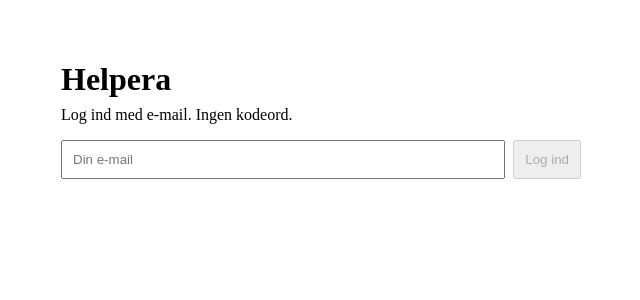
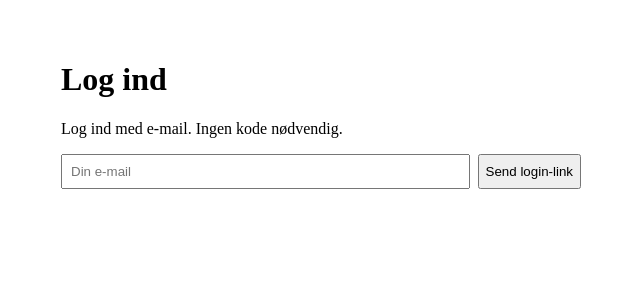
Before and after one commit to Helperadk/Helpera, a Next.js app: page / in a window 1280 px wide. Shown: the top 300 px of the page, without its empty margins (319-959 px from the left). Built offline with nearby package versions, Linux system fonts and the light colour scheme; no server answers.

Commit message:
Update page.tsx

```diff
--- a/app/page.tsx
+++ b/app/page.tsx
@@ -12,34 +12,35 @@ export default function Home() {
 
     const { error } = await supabase.auth.signInWithOtp({
       email,
-      options: { emailRedirectTo: 'https://helpera.dk' },
+      options: {
+        emailRedirectTo: 'https://helpera.dk'
+      }
     })
 
-    if (error) setStatus(error.message)
-    else setStatus('Tjek din e-mail for login-link.')
+    if (error) {
+      setStatus(error.message)
+    } else {
+      setStatus('Tjek din e-mail for login-link.')
+    }
   }
 
   return (
     <main style={{ padding: 32, maxWidth: 520, margin: '0 auto' }}>
-      <h1 style={{ marginBottom: 8 }}>Helpera</h1>
-      <p style={{ marginTop: 0 }}>
-        Log ind med e-mail. Ingen kodeord.
-      </p>
+      <h1>Log ind</h1>
+      <p>Log ind med e-mail. Ingen kode nødvendig.</p>
 
-      <div style={{ display: 'flex', gap: 8, marginTop: 16 }}>
+      <div style={{ display: 'flex', gap: 8 }}>
         <input
           type="email"
           placeholder="Din e-mail"
           value={email}
           onChange={(e) => setEmail(e.target.value)}
-          style={{ flex: 1, padding: 10 }}
+          style={{ flex: 1, padding: 8 }}
         />
-        <button onClick={handleLogin} disabled={!email.includes('@')} style={{ padding: 10 }}>
-          Log ind
-        </button>
+        <button onClick={handleLogin}>Send login-link</button>
       </div>
 
-      {status ? <p style={{ marginTop: 12 }}>{status}</p> : null}
+      {status && <p style={{ marginTop: 12 }}>{status}</p>}
     </main>
   )
 }
```
